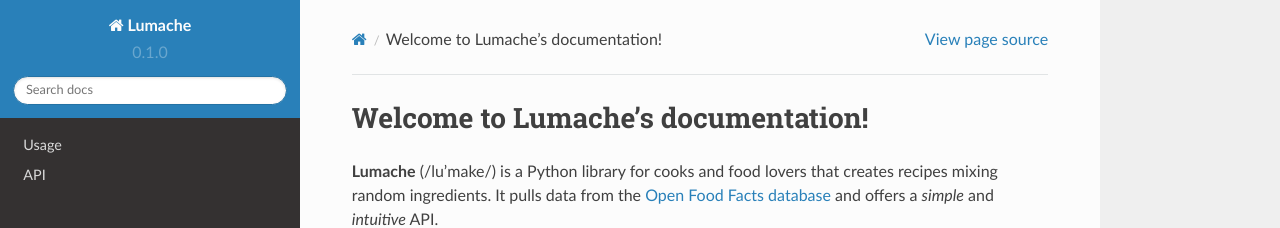
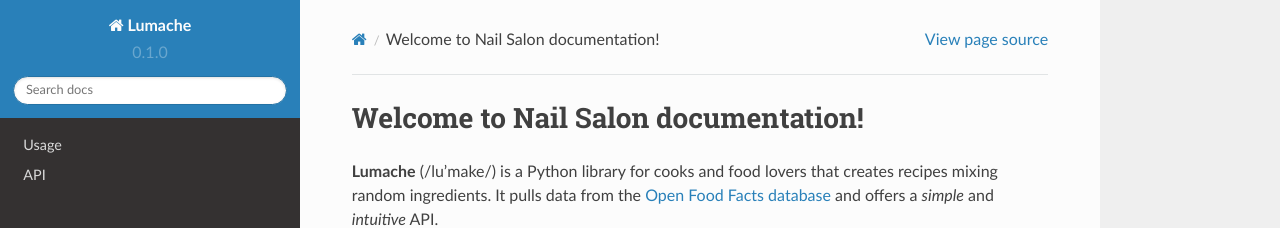
Before and after one commit to marcjr1/NailDocumentation, a Sphinx documentation site: the page built from docs/source/index.rst, in a window 1280 px wide. Shown: the top 228 px of the page. Built offline with Sphinx 7.4.7 and the Read the Docs theme 2.0.0, drawn with Linux system fonts in a browser that asks for light colours.

Commit message:
Update index.rst

```diff
--- a/docs/source/index.rst
+++ b/docs/source/index.rst
@@ -1,4 +1,4 @@
-Welcome to Lumache's documentation!
+Welcome to Nail Salon documentation!
 ===================================
 
 **Lumache** (/lu'make/) is a Python library for cooks and food lovers
```
